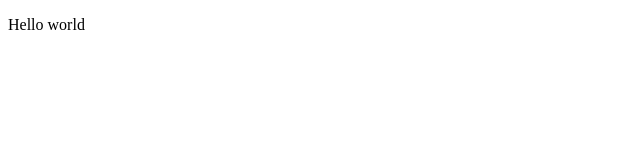
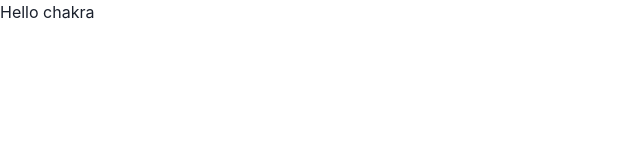
Before and after one commit to olliejames97/bucket-explorer, a React (Create React App) app: page / in a window 1280 px wide. Shown: the top 160 px of the page, without its empty margins (0-640 px from the left). Built offline with nearby package versions, Linux system fonts and the light colour scheme.

Commit message:
Add chakra-ui

```diff
--- a/package.json
+++ b/package.json
@@ -3,9 +3,13 @@
   "version": "0.1.0",
   "private": true,
   "dependencies": {
+    "@chakra-ui/react": "^1.3.3",
+    "@emotion/react": "^11.1.5",
+    "@emotion/styled": "^11.1.5",
     "@types/node": "^12.20.4",
     "@types/react": "^17.0.2",
     "@types/react-dom": "^17.0.1",
+    "framer-motion": "^3.7.0",
     "react": "^17.0.1",
     "react-dom": "^17.0.1",
     "react-scripts": "4.0.3",
--- a/src/index.tsx
+++ b/src/index.tsx
@@ -1,9 +1,12 @@
+import { ChakraProvider, Text } from "@chakra-ui/react";
 import React from "react";
 import ReactDOM from "react-dom";
 
 ReactDOM.render(
   <React.StrictMode>
-    <p>Hello world</p>
+    <ChakraProvider>
+      <Text>Hello chakra</Text>
+    </ChakraProvider>
   </React.StrictMode>,
   document.getElementById("root")
 );
```
Also changed, not shown: 1 other file (tests, documents, lock files or other folders).
